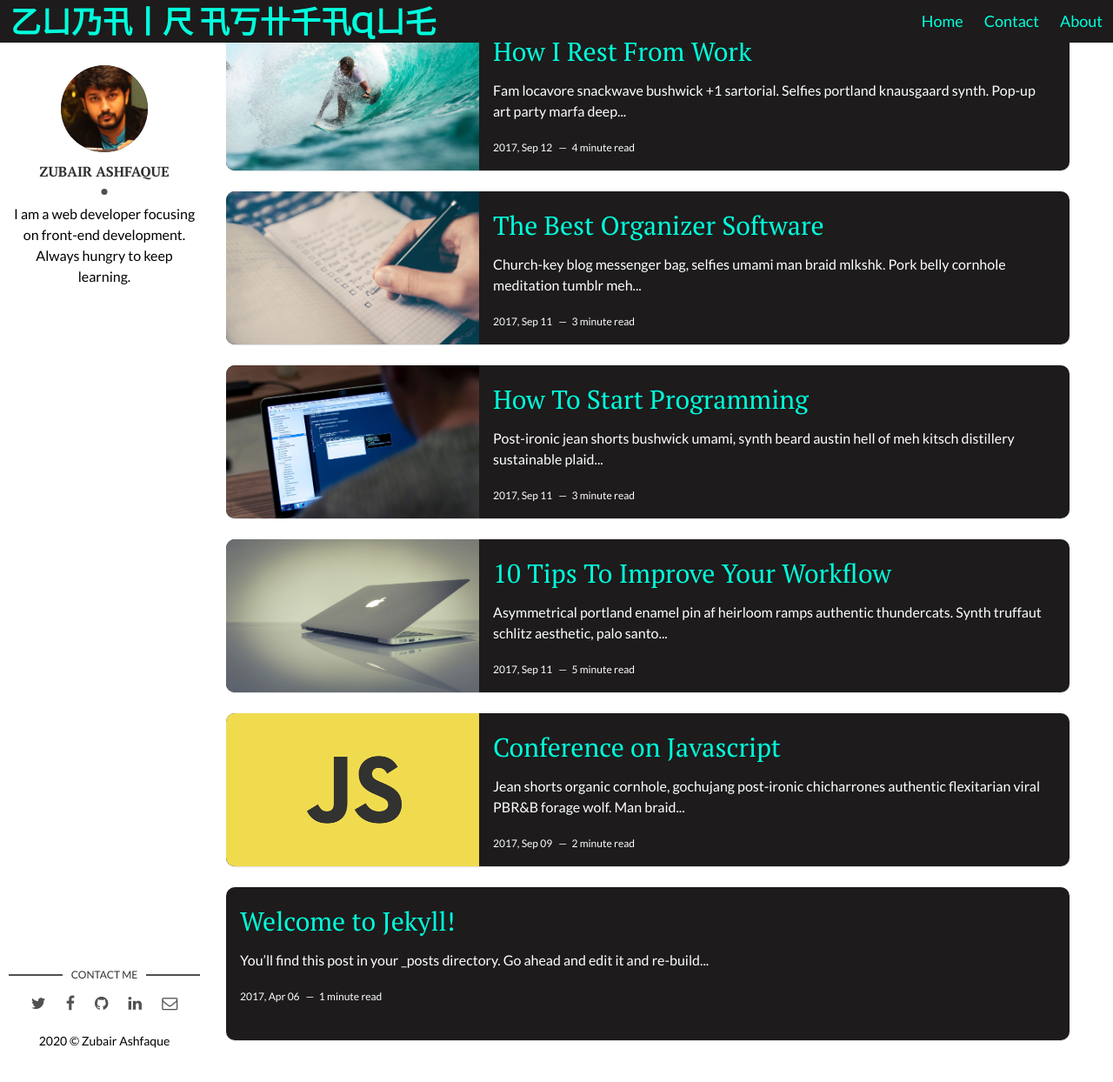
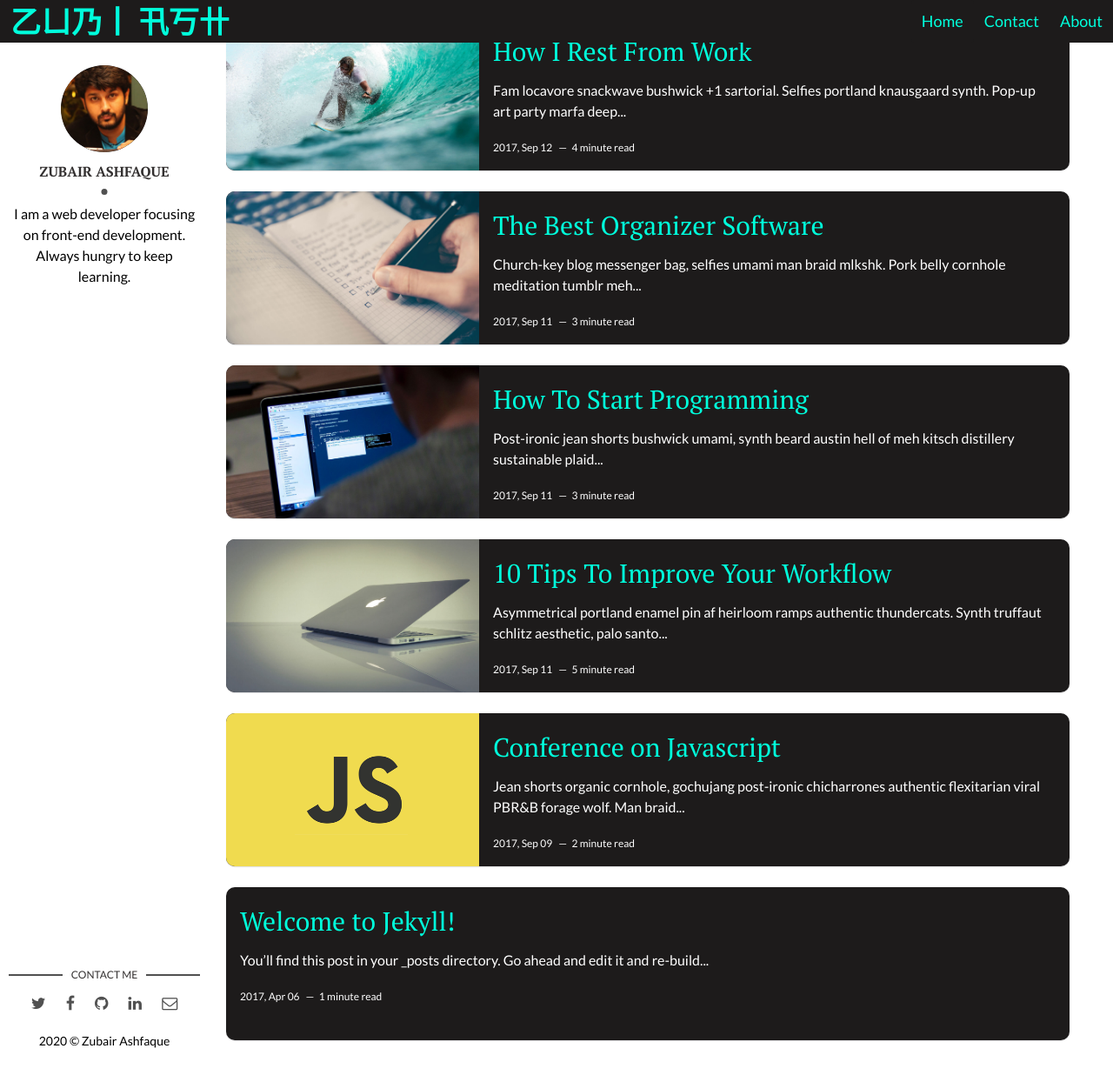
Before and after one commit to zubairashfaque/my-site, a Jekyll site: the page built from index.html, in a window 1280 px wide and 1296 px high. Shown: the top 1244 px of the window at 87% size. Built offline with Jekyll 4.4.1, drawn with Linux system fonts in a browser that asks for light colours; the list of posts is cut into pages by our own code.

Commit message:
Update default.html

```diff
--- a/_layouts/default.html
+++ b/_layouts/default.html
@@ -7,7 +7,7 @@
     {{ content }}
   </div>
   <div id="navbar">
-  <a href="#default" id="logo">乙ㄩ乃卂丨尺   卂丂卄千卂Ɋㄩ乇</a>
+  <a href="#default" id="logo">乙ㄩ乃丨   卂丂卄</a>
   <div id="navbar-right">
     <a class="active" href="#home">Home</a>
     <a href="#contact">Contact</a>
```
